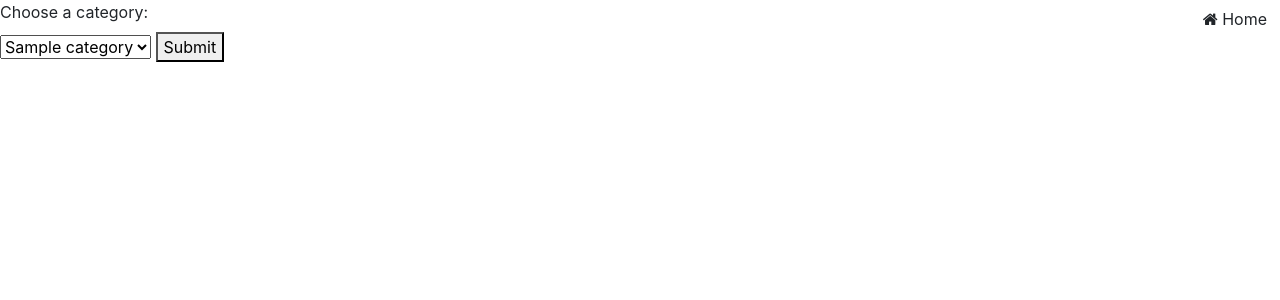
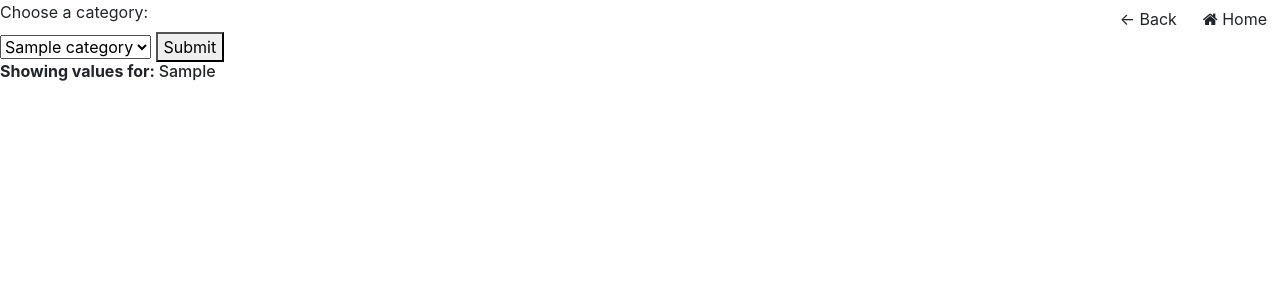
Before and after one commit to mcnamacl/LEX, a Django app: template AVERT/AVERT_Web_App/templates/displayPatientInformation.html in a window 1280 px wide. Shown: the top 300 px of the page. Run offline with Django 3.2, Linux system fonts and the light colour scheme; the template is opened without the code that fills it: most values are stand-ins (such as "Sample title", 1, 10 or a date in 2020); some libraries are stand-ins or nearby versions.

Commit message:
Finished almost 2.0

```diff
--- a/AVERT/AVERT_Web_App/templates/displayPatientInformation.html
+++ b/AVERT/AVERT_Web_App/templates/displayPatientInformation.html
@@ -12,8 +12,13 @@
 {% block main %}
 <form action="/">
     <link rel="stylesheet" href="https://cdnjs.cloudflare.com/ajax/libs/font-awesome/4.7.0/css/font-awesome.min.css">
-    <button type="submit" onclick="" style="float: right" class="btn"><i class="fa fa-home"></i>
+    <button type="submit" style="float: right" class="btn"><i class="fa fa-home"></i>
         Home</button>
+</form>
+<form action="/displayResults">
+    <link rel="stylesheet" href="https://cdnjs.cloudflare.com/ajax/libs/font-awesome/4.7.0/css/font-awesome.min.css">
+    <button type="submit" style="float: right; position: relative;" class="btn">&#x2190;
+        Back</button>
 </form>
 
 <label for="categories">Choose a category:</label>
@@ -32,6 +37,14 @@
         {% endfor %}
     </select>
     <button id="patientID" name="patientID" type="submit" value="{{ patientID }}">Submit</button>
+    <h6 style="position: relative;" id="selectedCategory">
+        <script>
+            var selectedCategory = '{{ selectedCategory }}'
+            var finalResult = selectedCategory.replace(/([A-Z]+)/g, " $1").replace(/([A-Z][a-z])/g, " $1");
+            finalResult = finalResult.charAt(0).toUpperCase() + finalResult.slice(1);
+            var hValue = document.getElementById("selectedCategory");
+            hValue.innerHTML = "<b>Showing values for: </b>" + finalResult;
+        </script></h6>
 </form>
 
 <script src="https://ajax.googleapis.com/ajax/libs/jquery/3.1.1/jquery.min.js"></script>
--- a/AVERT/AVERT_Web_App/views.py
+++ b/AVERT/AVERT_Web_App/views.py
@@ -162,6 +162,7 @@ def displayPatientInformation(request):
         currentCategoryValues, tableHeaders = genPatientQuery(patientID, currentCategory, rkdvoc)
         context["categoryValues"] = json.dumps(currentCategoryValues)
         context["tableHeaders"] = json.dumps(tableHeaders)
+        context["selectedCategory"] = currentCategory
 
     categories = genPatientCategories(patientID, rkdvoc)
     context["categories"] = categories
```
Also changed, not shown: AVERT/AVERT_Web_App/templates/index.html (+6 -8 lines), AVERT/AVERT_Web_App/static/LEX.PNG (added), AVERT/AVERT_Web_App/static/css/displayPatientInformation.css (added), AVERT/db.sqlite3.
